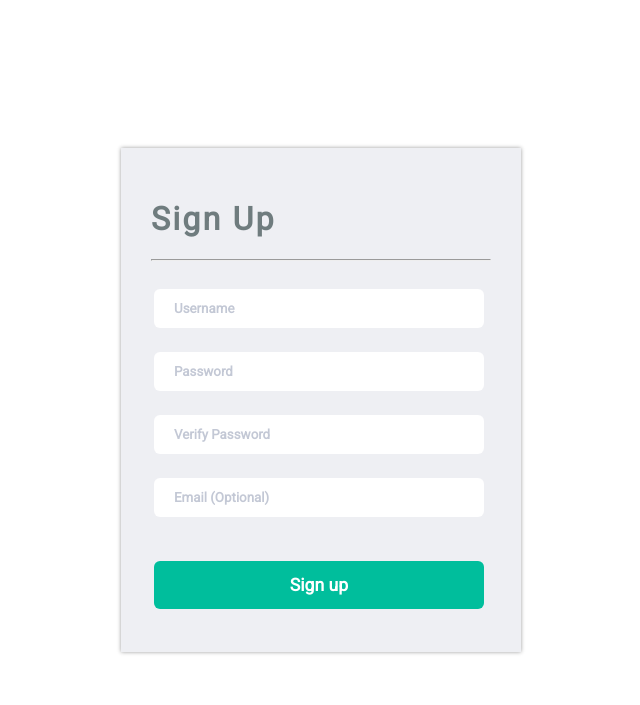
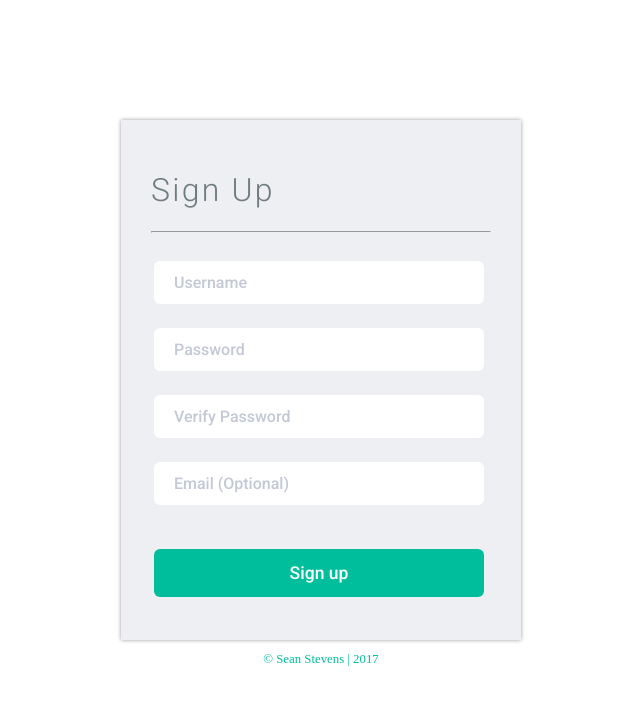
Before and after one commit to seanmstevens/user-signup, a Flask app: page /signup in a window 1280 px wide. Shown: the top 705 px of the page, without its empty margins (319-959 px from the left). Run offline with Flask 2, Linux system fonts and the light colour scheme.

Commit message:
Corrected font weights and added github link

```diff
--- a/static/mainpage.css
+++ b/static/mainpage.css
@@ -1,4 +1,4 @@
-@import url('https://fonts.googleapis.com/css?family=Roboto');
+@import url('https://fonts.googleapis.com/css?family=Roboto:300,500');
 
 html, body {
     height: 100%;
@@ -9,6 +9,7 @@ html, body {
 h1 {
     color: #6f7c7e;
     letter-spacing: 0.07em;
+    font-weight: 300;
 }
 
 table {
@@ -39,15 +40,14 @@ div.wrapper {
     font-family: "Roboto", sans-serif;
     border: 2px solid transparent;
     margin: 10px 0 10px;
-    font-weight: bold;
+    font-weight: 500;
+    font-size: 1em;
     color: #787d88;
     background-color: #fff;
     padding: 10px 18px;
     border-radius: 6px;
     transition: border 120ms ease-in;
 }
-
-
 
 .signup-field::placeholder {
     color: #c3c8d5;
@@ -63,7 +63,7 @@ div.wrapper {
     background-color: #00be9c;
     width: 330px;
     margin: 30px 0 10px;
-    font-weight: bold;
+    font-weight: 500;
     border-radius: 6px;
     font-size: 1.1em;
     padding: 14px 18px;
@@ -98,5 +98,22 @@ div.wrapper {
 .welcome-text {
     color: #00be9c;
     font-family: "Roboto", sans-serif;
+    font-weight: 500;
     font-size: 4rem;
 }
+
+#copyright {
+    font-size: 0.8em;
+    text-align: center;
+    text-decoration: none;
+}
+
+#github:link, #github:visited {
+    color: #00be9c;
+    text-decoration: none;
+    transition: color 120ms ease-in;
+}
+
+#github:hover, #github:visited:hover {
+    color: #1a9a83;
+}
--- a/templates/signup.html
+++ b/templates/signup.html
@@ -42,6 +42,8 @@
                 </table>
             </form>
         </div>
+        <p id = "copyright"><a target = "_blank" id = "github"
+            href = "https://github.com/seanmstevens/user-signup">&copy; Sean Stevens | 2017</a></p>
     </div>
 </div>
 {% endblock %}
```
